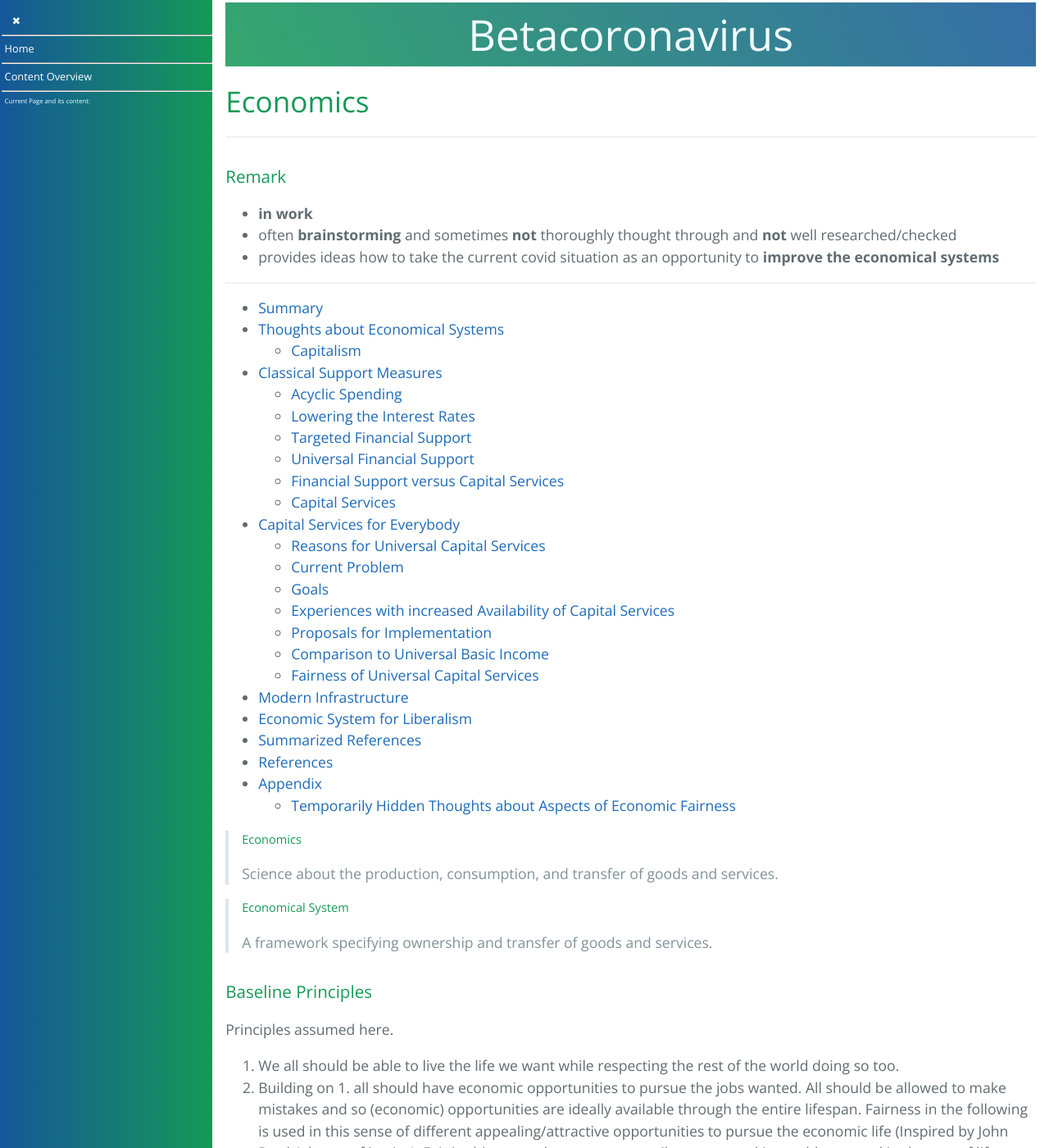
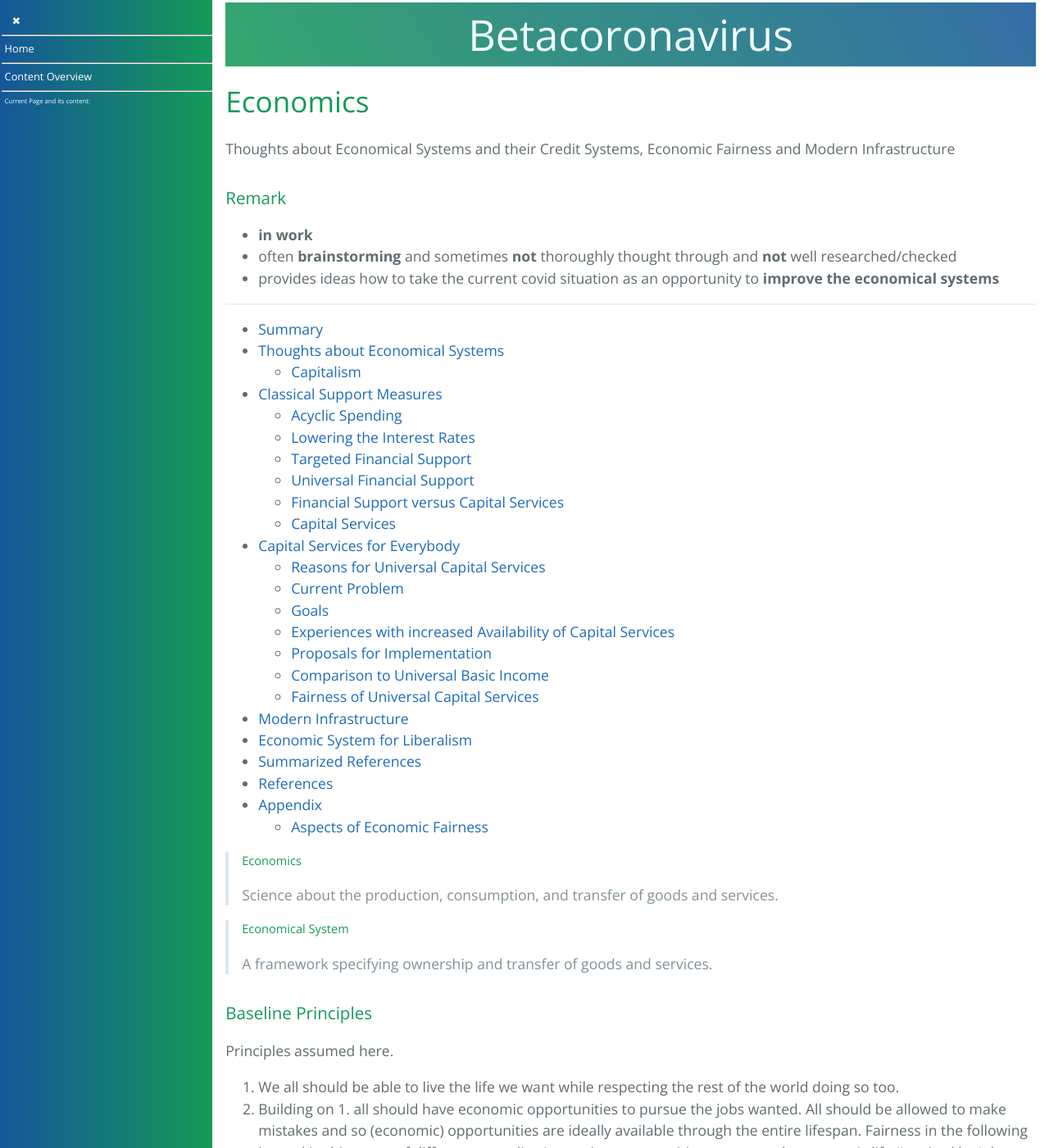
Before and after one commit to forestgrape/coronavirus, a Jekyll site: the page built from 7_social/economics.md, in a window 1280 px wide and 1400 px high. Shown: the whole window at 82% size. Built offline with Jekyll 4.4.1, drawn with Linux system fonts in a browser that asks for light colours; our own code applies the rules of GitHub Pages for plain Markdown files; some of the changed text lies outside the part shown.

Commit message:
1 sentence description

```diff
--- a/7_social/economics.md
+++ b/7_social/economics.md
@@ -1,6 +1,9 @@
-# Economics
 
----
+
+Economics
+=========
+Thoughts about Economical Systems and their Credit Systems, Economic Fairness and Modern Infrastructure
+
 
 ### Remark
 * **in work**
@@ -32,7 +35,7 @@
 * [Summarized References](#summarized-references)
 * [References](#references)
 * [Appendix](#appendix)
-  * [Temporarily Hidden Thoughts about Aspects of Economic Fairness](#temporarily-hidden-thoughts-about-aspects-of-economic-fairness)
+  * [Aspects of Economic Fairness](#aspects-of-economic-fairness)
 
 > ##### Economics
 > Science about the production, consumption, and transfer of goods and services.
@@ -278,7 +281,7 @@ More fairness for choosing job/work options.
 
 ## Appendix
 
-### Temporarily Hidden Thoughts about Aspects of Economic Fairness
+### Aspects of Economic Fairness
 > The section here is temporarily commented out -  related but off topic thoughts on aspects *economic* fairness (economics and to some extent education is considered but *not* other topics). I'd like to think more and invest more time to consider more view points and experiences. The draft is accessible as comment on the markdown file. Rethinking and discussing is helpful. ~~planned for spring 2021.~~ For the time being the thoughts are left as commented draft to emphasis that they are incomplete. Feedback is appreciated.
 
 
```
